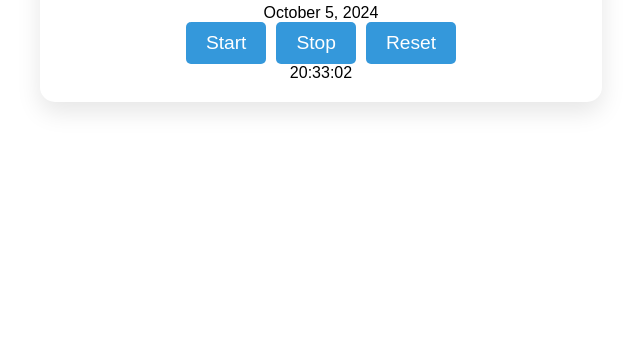
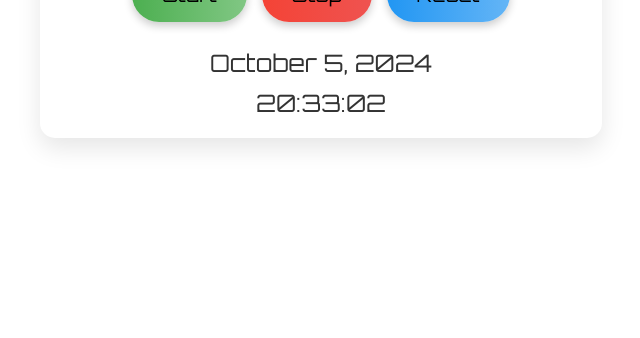
Before and after one commit to astralranger/elegant-timer, a plain HTML site: page index.html in a window 1280 px wide. Shown: the part 462-800 px from the top of the page, without its empty margins (319-959 px from the left). Drawn offline with Linux system fonts and the light colour scheme.

Commit message:
Update style.css

```diff
--- a/style.css
+++ b/style.css
@@ -13,7 +13,7 @@ body {
     background-color: #ffffff; /* Set background color to white */
 }
 
-/* New container for timer without background */
+/* Timer container with fixed height */
 .timer-container {
     position: relative;
     z-index: 1; /* Ensure timer is above the background */
@@ -21,6 +21,7 @@ body {
     padding: 20px; /* Add some padding */
     border-radius: 15px; /* Add rounded corners */
     box-shadow: 0 10px 25px rgba(0, 0, 0, 0.1); /* Add subtle shadow for depth */
+    height: 400px; /* Set a fixed height for the container */
 }
 
 h1 {
@@ -39,31 +40,75 @@ h1 {
     font-family: 'Orbitron', sans-serif; /* Change font for the timer display */
 }
 
+.current-date {
+    font-size: 1.5rem; /* Adjust size for current date */
+    color: #333; /* Dark text color */
+    margin-top: 10px; /* Space above the date */
+    font-family: 'Orbitron', sans-serif; /* Change font for current date */
+    position: absolute; /* Position absolute to place it in a specific spot */
+    bottom: 60px; /* Space from the bottom */
+    left: 50%;
+    transform: translateX(-50%); /* Center align horizontally */
+}
+
+.current-time {
+    font-size: 1.5rem; /* Adjust size for current time */
+    color: #333; /* Dark text color */
+    margin-top: 20px; /* Added margin above current time */
+    font-family: 'Orbitron', sans-serif; /* Change font for current time */
+    position: absolute; /* Position absolute to place it at the bottom of the container */
+    bottom: 20px; /* Space from the bottom */
+    left: 50%;
+    transform: translateX(-50%); /* Center align horizontally */
+}
+
 .controls {
     display: flex;
     justify-content: center;
-    gap: 10px;
+    gap: 15px; /* Increased gap for aesthetics */
+    margin-top: 20px; /* Added margin above buttons */
 }
 
 button {
-    padding: 10px 20px;
+    padding: 15px 30px; /* Increase padding for larger buttons */
     font-size: 1.2rem; /* Slightly larger font size for buttons */
-    color: white;
-    background-color: #3498db;
+    color: black; /* Change text color to black */
     border: none;
-    border-radius: 5px;
+    border-radius: 50px; /* Rounded buttons */
     cursor: pointer;
-    transition: background-color 0.3s ease;
+    transition: background-color 0.3s ease, transform 0.2s ease; /* Transition for smooth effect */
+    box-shadow: 0 4px 8px rgba(0, 0, 0, 0.2); /* Add shadow for depth */
+    font-family: 'Orbitron', sans-serif; /* Set the same font for buttons */
 }
 
-button:hover {
-    background-color: #2980b9;
+/* Button styles for each action */
+button.start {
+    background: linear-gradient(90deg, #4caf50, #81c784); /* Gradient for Start button */
 }
 
-button:active {
-    transform: scale(0.98);
+button.start:hover {
+    background: linear-gradient(90deg, #45a049, #76c7a0); /* Darker gradient on hover */
+    transform: translateY(-3px); /* Lift effect on hover */
+}
+
+button.pause {
+    background: linear-gradient(90deg, #f44336, #ef5350); /* Gradient for Pause button */
+}
+
+button.pause:hover {
+    background: linear-gradient(90deg, #d32f2f, #e57373); /* Darker gradient on hover */
+    transform: translateY(-3px); /* Lift effect on hover */
+}
+
+button.reset {
+    background: linear-gradient(90deg, #2196f3, #64b5f6); /* Gradient for Reset button */
+}
+
+button.reset:hover {
+    background: linear-gradient(90deg, #1976d2, #42a5f5); /* Darker gradient on hover */
+    transform: translateY(-3px); /* Lift effect on hover */
 }
 
 button:focus {
-    outline: none;
+    outline: none; /* Remove outline */
 }
```
